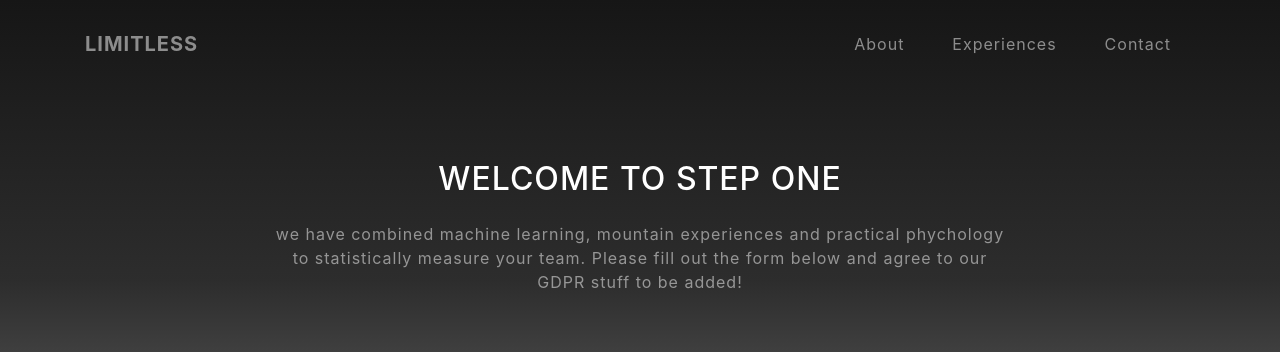
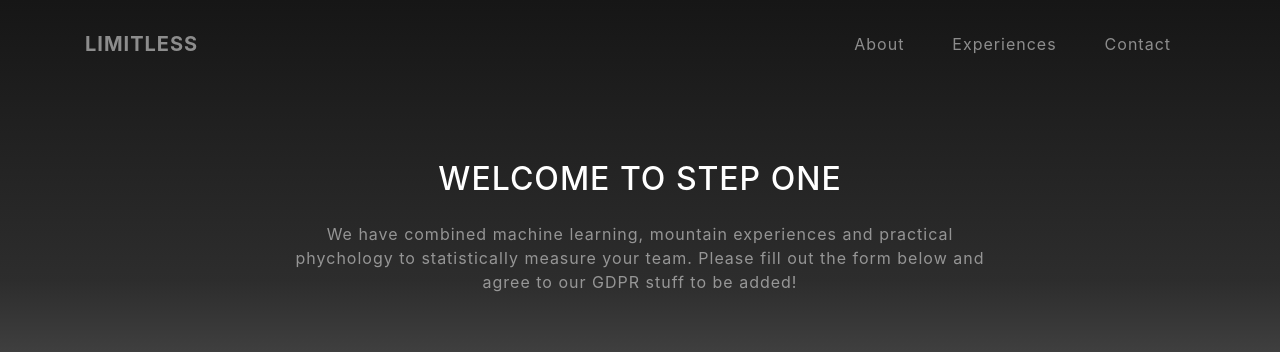
Before and after one commit to simonjedi/limitless.github.io, a website with bundled scripts: page limitless1.html in a window 1280 px wide. Shown: the top 352 px of the page. Built offline with nearby package versions, Linux system fonts and the light colour scheme.

Commit message:
spell check

```diff
--- a/limitless1.html
+++ b/limitless1.html
@@ -59,7 +59,7 @@
         <div class="col-lg-8 mx-auto">
 
           <h2 class="text-white mb-4">WELCOME TO STEP ONE</h2>
-          <p class="text-white-50">we have combined machine learning, mountain experiences and practical phychology to statistically measure your team. Please fill out the form below and agree to our GDPR stuff to be added!</p>
+          <p class="text-white-50">We have combined machine learning, mountain experiences and practical phychology to statistically measure your team. Please fill out the form below and agree to our GDPR stuff to be added!</p>
 
 
         </div>
```
